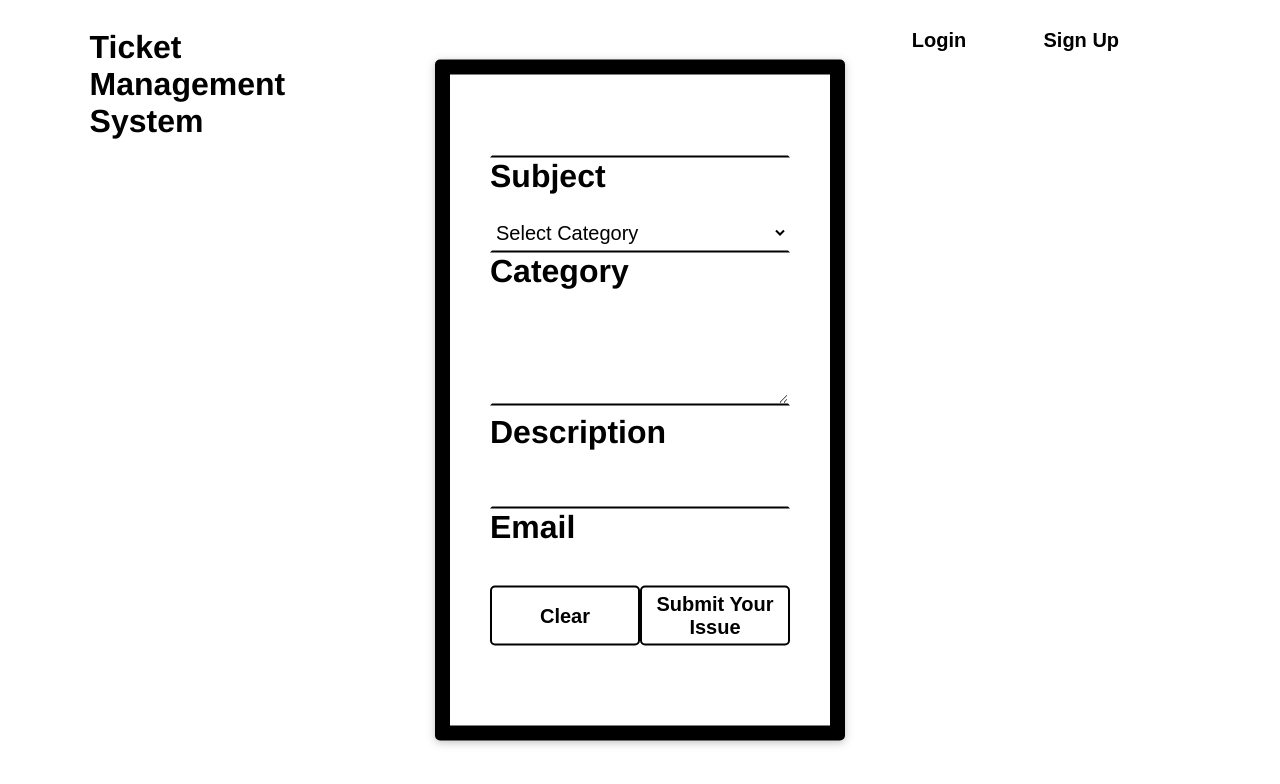
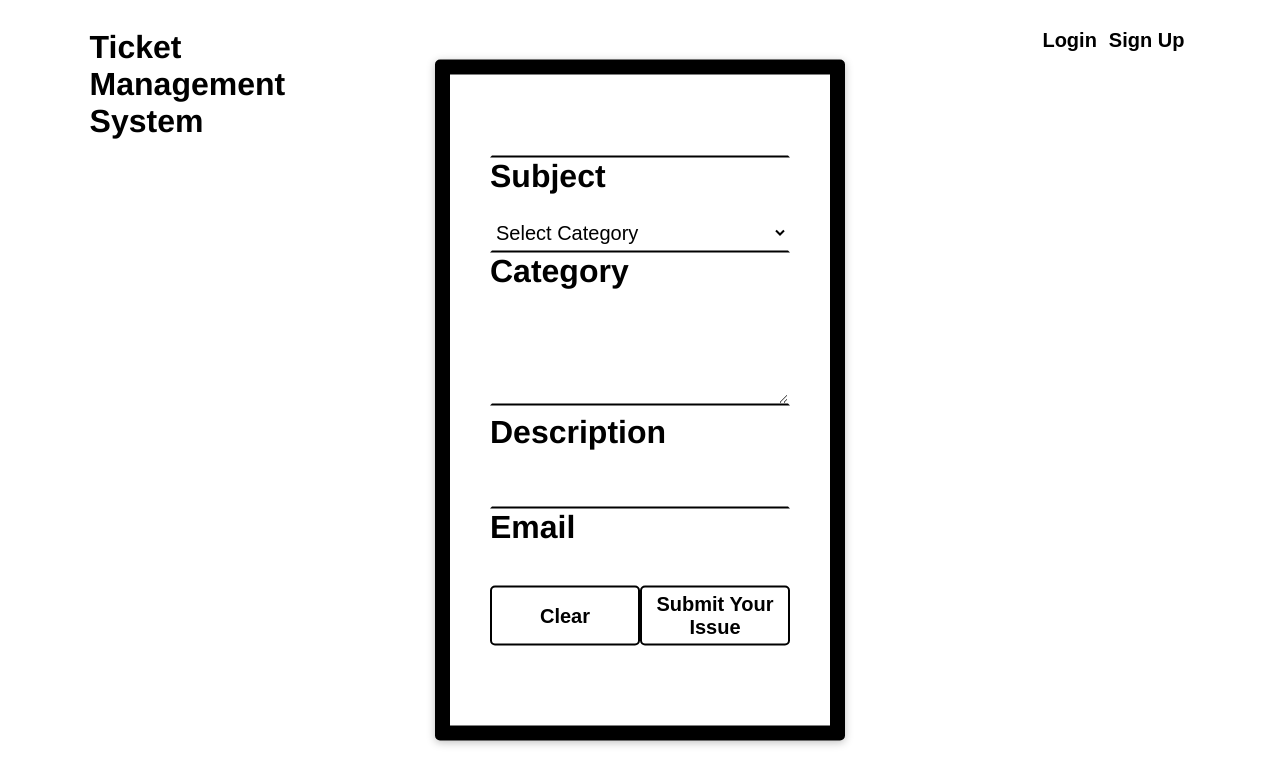
Before and after one commit to ticket-tiger/ticket-management-system, a React (Create React App) app: page /create-ticket in a window 1280 px wide. Shown: the top 784 px of the page. Built offline with nearby package versions, Linux system fonts and the light colour scheme.

Commit message:
Fixed navbar formatting

```diff
--- a/src/components/NavBar/NavBar.css
+++ b/src/components/NavBar/NavBar.css
@@ -12,7 +12,6 @@
 	justify-content: space-evenly;
 	margin-right: 7vw;
 	height: 10vh;
-	min-width: 350px;
 	float: right;
 }
 
```
